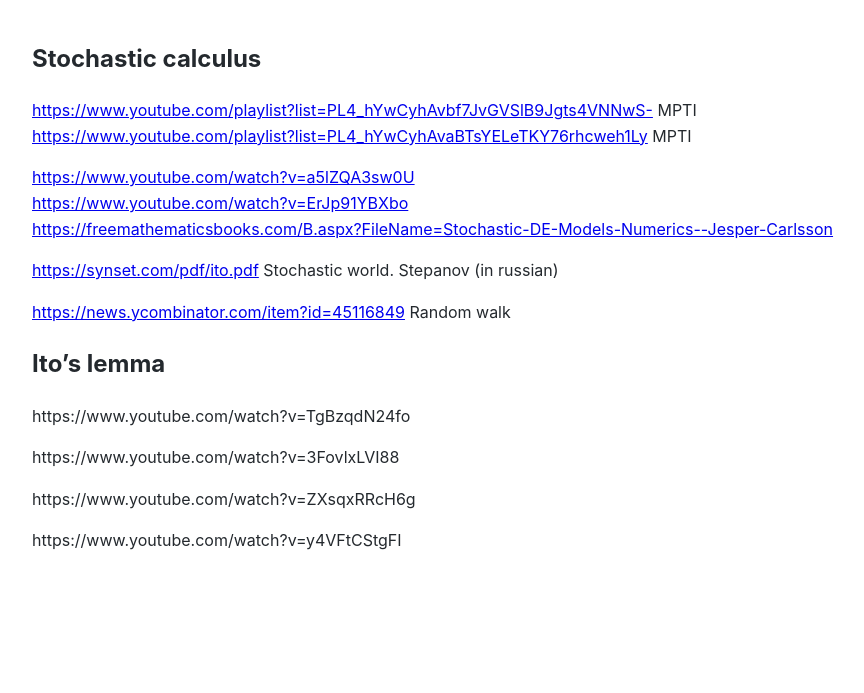
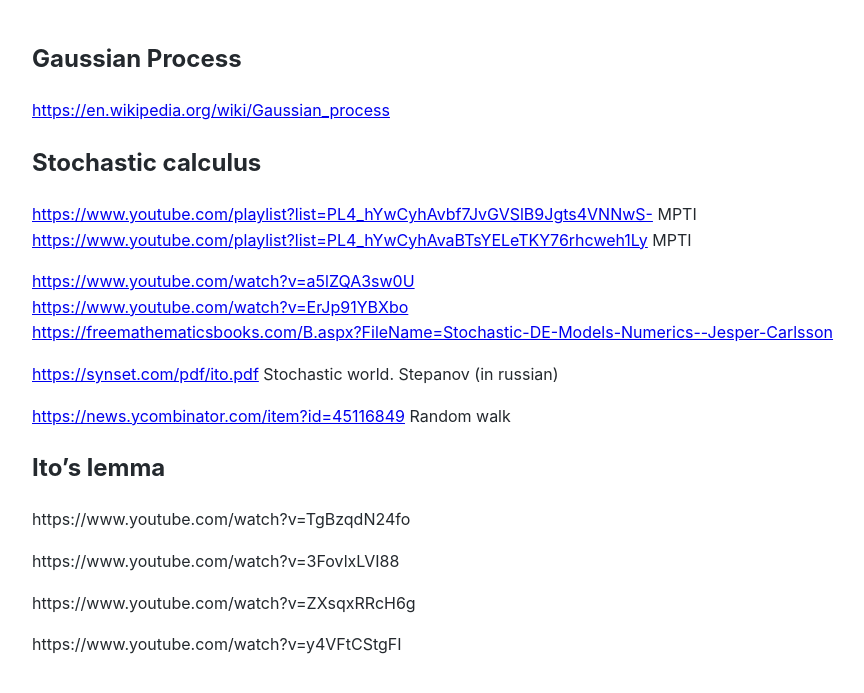
Before and after one commit to Michael-Lubinsky/michael-lubinsky.github.com, a Jekyll site: the page built from math/stochastic.md, in a window 1280 px wide. Shown: the top 693 px of the page, without its empty margins (158-1022 px from the left). Built offline with Jekyll 4.4.1, drawn with Linux system fonts in a browser that asks for light colours; our own code applies the rules of GitHub Pages for plain Markdown files.

Commit message:
Update stochastic.md

```diff
--- a/math/stochastic.md
+++ b/math/stochastic.md
@@ -1,3 +1,7 @@
+## Gaussian Process
+
+<https://en.wikipedia.org/wiki/Gaussian_process>
+
 
 ## Stochastic calculus
 
```
